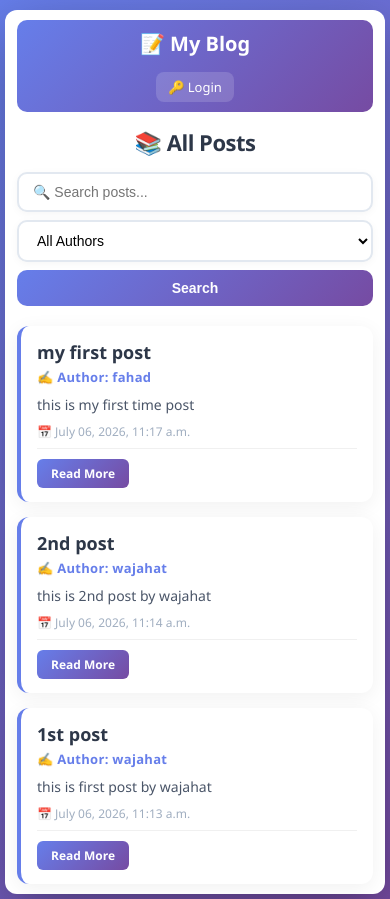
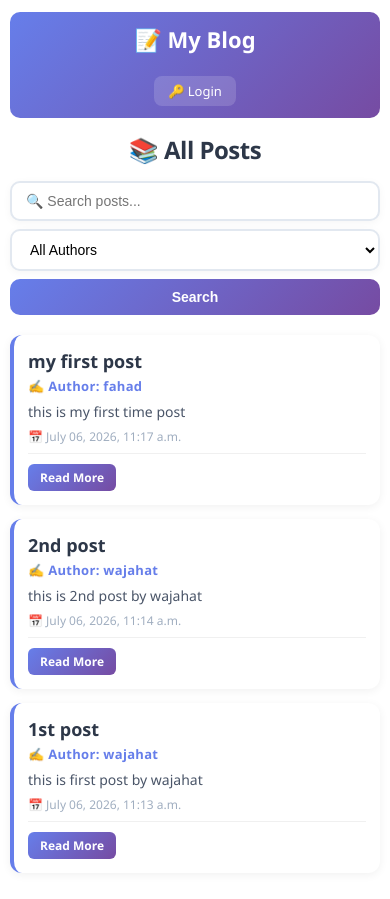
Before and after one commit to Fahad871-dev/blogproj, a Django app: page / in a window 390 px wide. After the commit the page ends 873 px from the top, so only its background shows below. Run offline with Django 5.2, Linux system fonts and the light colour scheme; data comes from the database, SQL or seed files in the repository.

Commit message:
Fix mobile view spacing and gaps

```diff
--- a/posts/templates/posts/home.html
+++ b/posts/templates/posts/home.html
@@ -304,78 +304,107 @@
 /* ===== MOBILE RESPONSIVE FIXES ===== */
 @media (max-width: 768px) {
     body {
-        padding: 5px !important;
+        padding: 0 !important;
         min-height: 100vh;
-        align-items: flex-start !important;  /* ✅ UPAR SHIFT */
-        padding-top: 10px !important;
+        align-items: flex-start !important;
+        background: linear-gradient(135deg, #667eea 0%, #764ba2 100%);
     }
 
     .container {
-        padding: 10px 12px !important;
+        padding: 12px 10px !important;
         margin: 0 !important;
-        border-radius: 12px !important;
+        border-radius: 0 !important;
         width: 100% !important;
         max-width: 100% !important;
+        min-height: 100vh !important;
+        background: white !important;
+        box-shadow: none !important;
     }
 
+    /* Navigation - Right items neechy row mein */
     .nav {
-        flex-direction: column;
-        align-items: stretch;
-        text-align: center;
-        padding: 10px 12px !important;
+        flex-direction: column !important;
+        align-items: stretch !important;
+        text-align: center !important;
+        padding: 12px !important;
         border-radius: 10px !important;
         margin-bottom: 15px !important;
+        gap: 8px !important;
     }
 
     .nav h1 {
-        font-size: 20px !important;
-        margin-bottom: 5px !important;
+        font-size: 22px !important;
+        margin-bottom: 4px !important;
     }
 
     .nav-right {
-        justify-content: center;
-        flex-wrap: wrap;
+        display: flex !important;
+        flex-wrap: wrap !important;
+        justify-content: center !important;
         gap: 8px !important;
     }
 
     .nav a, .nav .logout-btn {
-        padding: 6px 12px !important;
+        padding: 6px 14px !important;
         font-size: 13px !important;
+        border-radius: 8px !important;
     }
 
+    /* Page Title */
     .page-title {
-        font-size: 22px !important;
+        font-size: 24px !important;
         margin-bottom: 15px !important;
+        text-align: center !important;
     }
 
+    /* Search Form - select aur button neechy */
     .search-form {
-        flex-direction: column;
+        display: flex !important;
+        flex-direction: column !important;
         gap: 8px !important;
         margin-bottom: 20px !important;
     }
 
-    .search-form input,
-    .search-form select {
+    .search-form input[type="text"] {
+        width: 100% !important;
         padding: 10px 14px !important;
         font-size: 14px !important;
-        min-width: unset !important;
+        border-radius: 10px !important;
+        order: 1 !important;
+    }
+
+    .search-form select {
         width: 100% !important;
+        padding: 10px 14px !important;
+        font-size: 14px !important;
+        border-radius: 10px !important;
+        order: 2 !important;
     }
 
     .search-form button {
+        width: 100% !important;
         padding: 10px !important;
         font-size: 14px !important;
-        width: 100% !important;
+        border-radius: 10px !important;
+        order: 3 !important;
     }
 
+    /* Posts Grid - card length kam */
     .posts-grid {
-        gap: 15px !important;
+        gap: 14px !important;
+        margin-top: 5px !important;
     }
 
     .post {
-        padding: 14px 16px !important;
+        padding: 14px 14px !important;
         border-left-width: 4px !important;
         border-radius: 12px !important;
+        box-shadow: 0 2px 10px rgba(0,0,0,0.06) !important;
+    }
+
+    .post:hover {
+        transform: none !important;
+        box-shadow: 0 4px 15px rgba(0,0,0,0.10) !important;
     }
 
     .post h2 {
@@ -390,7 +419,7 @@
 
     .post .content {
         font-size: 14px !important;
-        margin: 8px 0 !important;
+        margin: 6px 0 !important;
         line-height: 1.5 !important;
     }
 
@@ -401,11 +430,13 @@
     }
 
     .post .actions {
+        display: flex !important;
+        flex-wrap: wrap !important;
         gap: 6px !important;
     }
 
     .post .btn {
-        padding: 6px 14px !important;
+        padding: 5px 12px !important;
         font-size: 12px !important;
         border-radius: 6px !important;
     }
```
